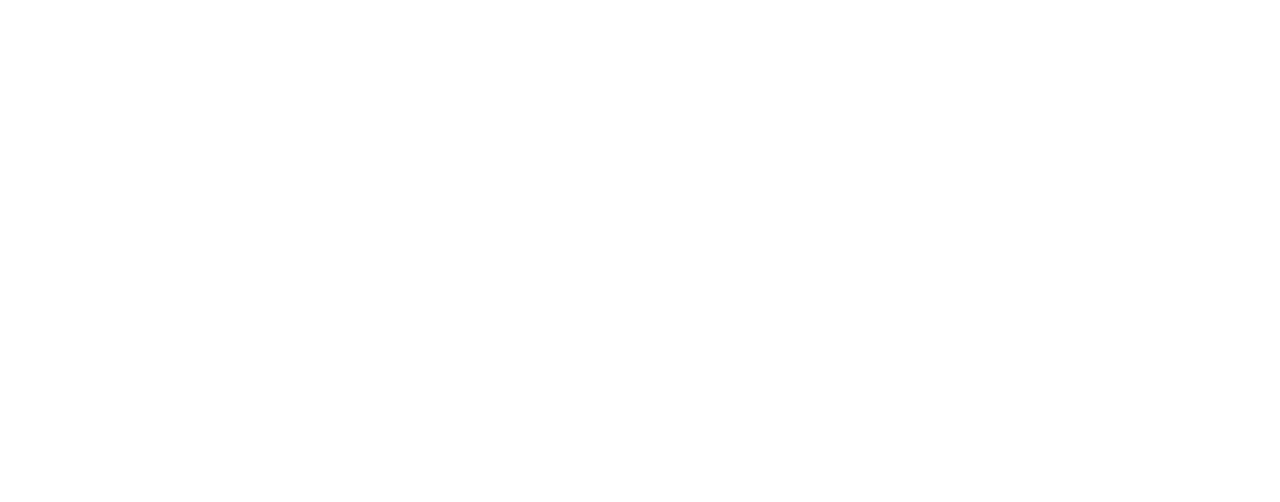
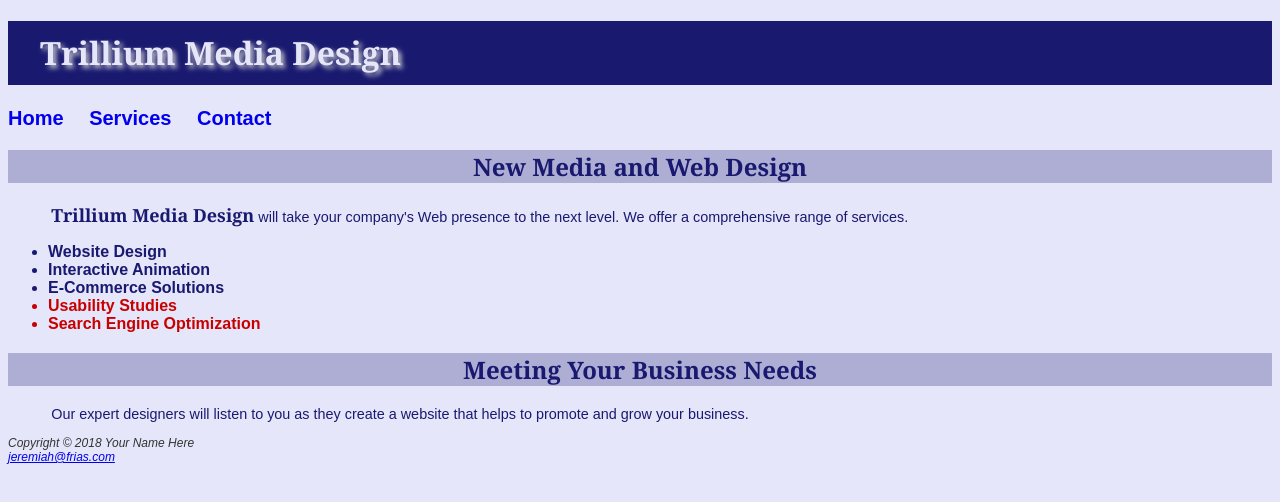
Before and after one commit to JeremiahFrias/3, a plain HTML site: page index.html in a window 1280 px wide. Drawn offline with Linux system fonts and the light colour scheme.

Commit message:
finished

```diff
--- a/index.html
+++ b/index.html
@@ -1,11 +1,32 @@
 <!DOCTYPE html>
 <html lang="en">
 <head>
-    <meta charset="UTF-8">
-    <meta name="viewport" content="width=device-width, initial-scale=1.0">
-    <title>Document</title>
+<title>Trillium Media Design</title>
+<meta charset="utf-8">
+<link href="trillium.css" rel="stylesheet">
 </head>
 <body>
-
+ <header>
+   <h1>Trillium Media Design</h1>
+ </header>
+   <nav>
+ <a href="index.html">Home</a> <a href="services.html">Services</a> <a href="contact.html">Contact</a>
+ </nav>
+ <main>
+   <h2>New Media and Web Design</h2>
+  <p><span class="company">Trillium Media Design</span> will take your company&#39;s Web presence to the next level. We offer a comprehensive range of services.</p>
+   <ul>
+     <li>Website Design</li>
+     <li>Interactive Animation</li>
+     <li>E-Commerce Solutions</li>
+     <li class="feature">Usability Studies</li>
+     <li class="feature">Search Engine Optimization</li>
+   </ul>
+   <h2>Meeting Your Business Needs</h2>
+   <p>Our expert designers will listen to you as they create a website that helps to promote and grow your business.</p>
+ </main>
+  <footer>Copyright &copy; 2018 Your Name Here<br>
+  <a href="mailto:jeremiahfrias@gmail.com">jeremiah@frias.com</a>
+  </footer>
 </body>
 </html>
--- a/trillium.css
+++ b/trillium.css
@@ -0,0 +1,27 @@
+body     { background-color: #e6e6fa;
+    color: #191970;
+    font-family: Arial, Verdana, sans-serif; }
+h1       { background-color: #191970;
+    color: #e6e6fa;
+    line-height: 200%;
+    font-family: Georgia, "Times New Roman", serif;
+    text-indent: 1em;
+    text-shadow: 3px 3px 5px #CCCCCC; }
+h2       { background-color: #aeaed4;
+    color: #191970;
+    font-family: Georgia, "Times New Roman", serif;
+    text-align: center;  }
+nav      { font-weight: bold;
+    word-spacing: 1em;
+    font-size: 1.25em; }
+nav a    { text-decoration: none; }
+p        { font-size: .90em;
+    text-indent: 3em; }
+ul       { font-weight: bold; }
+footer   { color: #333333;
+    font-size: .75em;
+    font-style: italic; }
+.feature { color: #C70000; }
+.company { font-weight: bold;
+    font-family: Georgia, "Times New Roman", serif;
+    font-size: 1.25em; }
```
Also changed, not shown: services.html (+30 -0 lines).
